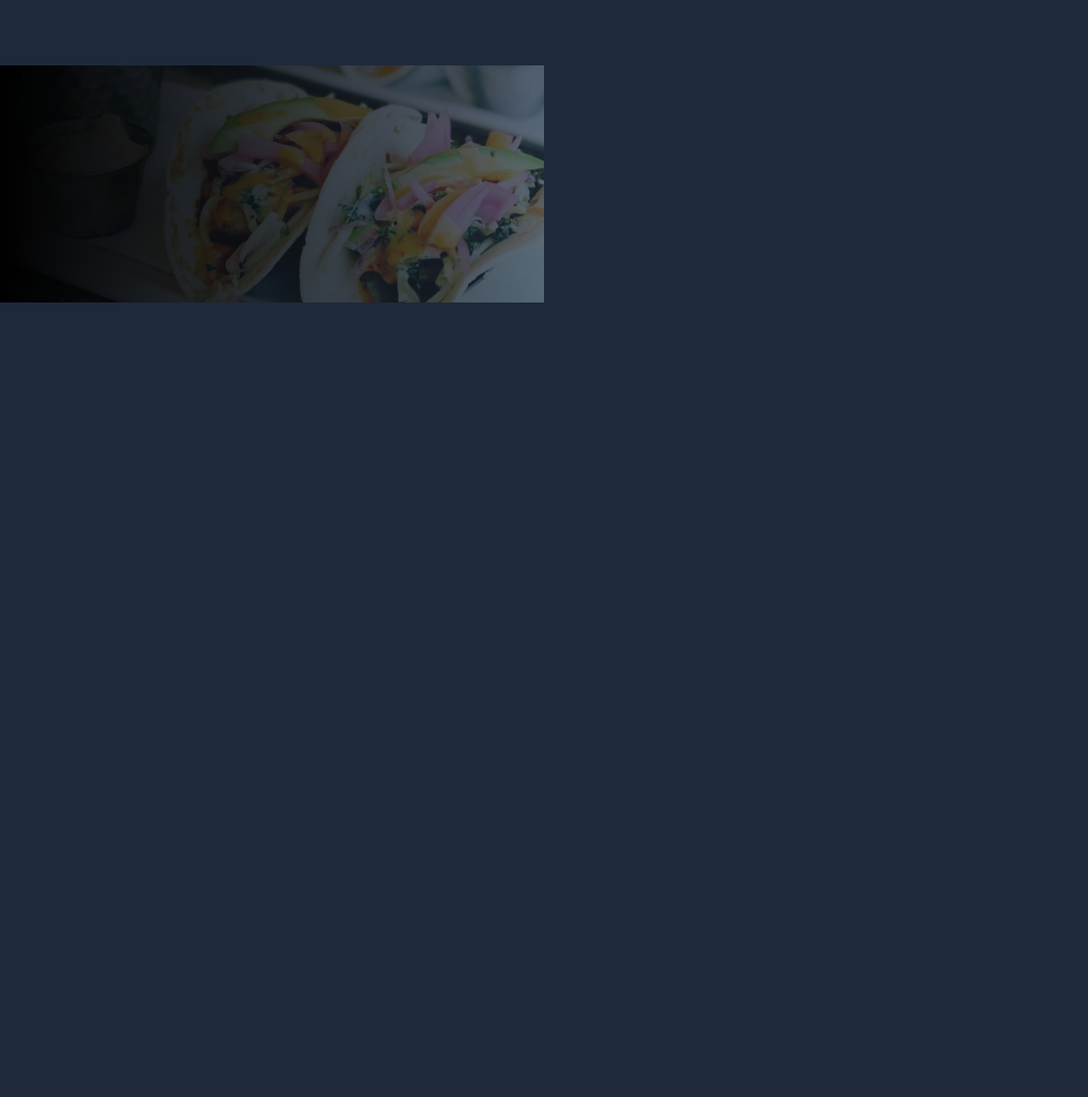
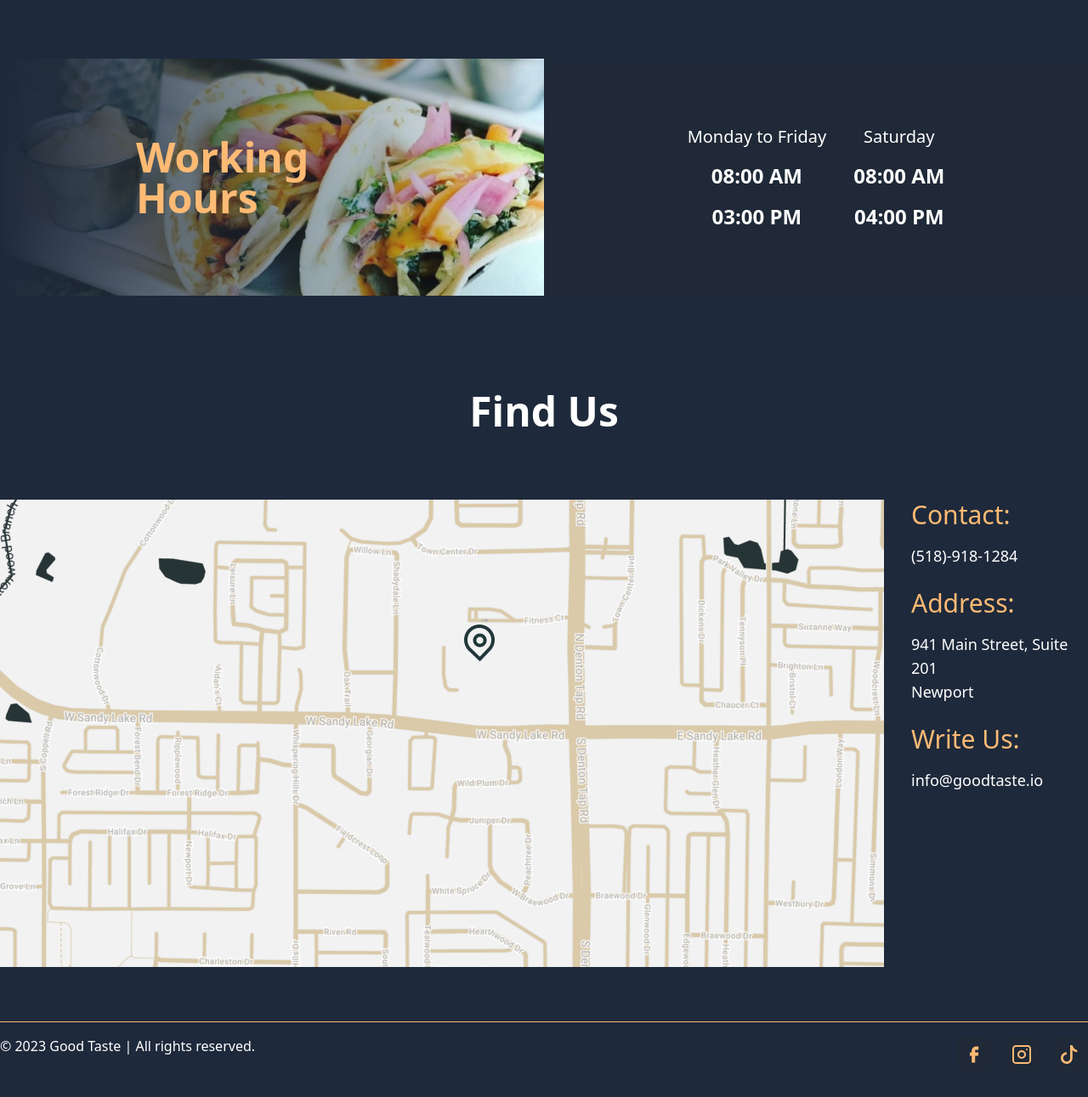
Before and after one commit to techup-group13/Amar-gr-13, a plain HTML site: page index.html in a window 1280 px wide. Shown: the part 2272-3563 px from the top of the page at 85% size. Before the commit the page ends 2628 px from the top, so only its background shows below. Drawn offline with nearby package versions, Linux system fonts and the light colour scheme.

Commit message:
today I finished my projekt

```diff
--- a/index.html
+++ b/index.html
@@ -25,8 +25,8 @@
       </p>
       <img src="./image.png" />
     </div>
-    <div class="flex mx-16 py-16">
-      <div class="w-1/2">
+    <div class="md:flex mx-16 py-16">
+      <div class="md:w-1/2">
         <p class="text-5xl text-white font-bold mb-6">How it started</p>
         <p class="text-white text-lg">
           Welcome to our restaurant in Michigan, where we serve up delicious
@@ -44,7 +44,7 @@
         </p>
       </div>
       <div class="w-1/2 ml-6">
-        <div class="grid grid-cols-2 gap-8">
+        <div class="grid md:grid-cols-2 gap-8">
           <div class="border-2 border-orange-300 p-4">
             <img src="./logo/icon1.svg" />
             <p class="text-lg text-white font-bold">Title</p>
@@ -92,20 +92,77 @@
       </div>
     </div>
 
-    <div class="border-2 border-orange-300 p-4 my-20 w-max mx-auto">
-      <p class="text-white">Get Directions</p>
+    <div class="border-2 border-orange-300 w-max my-20 mx-auto">
+      <p class="text-white py-3 px-4">Get Directions</p>
     </div>
-
-    <div class="flex">
+    <div class="flex items-center bg-gray-800">
       <div class="w-1/2 relative">
         <div
-          class="absolute top-0 z-10 w-full h-full bg-gradient-to-r from-black"
+          class="bg-gradient-to-r from-slate-800 absolute h-full w-full"
+        ></div>
+        <p
+          class="absolute text-5xl text-orange-300 font-bold top-1/2 left-1/2 -translate-x-1/2 -translate-y-1/2"
         >
-          dsa
+          Working Hours
+        </p>
+        <img src="working-houers.jpg" alt="working-houers" class="w-full" />
+      </div>
+      <div class="w-1/2">
+        <div class="flex items-center justify-center text-white space-x-8">
+          <div class="text-center space-y-4">
+            <p class="text-xl">Monday to Friday</p>
+            <p class="font-bold text-2xl">08:00 AM</p>
+            <p class="font-bold text-2xl">03:00 PM</p>
+          </div>
+          <div class="text-center space-y-4">
+            <p class="text-xl">Saturday</p>
+            <p class="font-bold text-2xl">08:00 AM</p>
+            <p class="font-bold text-2xl">04:00 PM</p>
+          </div>
         </div>
-        <img src="sandwich.png" class="opacity-30 w-full" />
       </div>
-      <div></div>
+    </div>
+    <div class="text-white text-center text-5xl font-bold mt-28 mb-20">
+      Find Us
+    </div>
+    <div class="flex space-x-8">
+      <img src="image.map.jpg" alt="" />
+      <div class="space-y-6">
+        <div class="space-y-4">
+          <p class="text-orange-300 text-3xl">Contact:</p>
+          <p class="text-lg text-white">(518)-918-1284</p>
+        </div>
+        <div class="space-y-4">
+          <p class="text-orange-300 text-3xl">Address:</p>
+          <p class="text-lg text-white">
+            941 Main Street, Suite 201 <br />
+            Newport
+          </p>
+        </div>
+        <div class="space-y-4">
+          <p class="text-orange-300 text-3xl">Write Us:</p>
+          <p class="text-lg text-white">info@goodtaste.io</p>
+        </div>
+      </div>
+    </div>
+    <div class="container mx-auto">
+      <div class="my-16">
+        <div class="h-px w-full bg-orange-300"></div>
+        <div class="flex justify-between pt-4">
+          <p class="text-white">© 2023 Good Taste | All rights reserved.</p>
+          <div class="flex space-x-3">
+            <a href="https://www.facebook.com/">
+              <img src="./logo/facebook.svg" alt="facebook" />
+            </a>
+            <a href="https://www.instagram.com/">
+              <img src="./logo/instagram.svg" alt="instagram" />
+            </a>
+            <a href="https://www.tiktok.com/">
+              <img src="./logo/tiktok.svg" alt="tiktok" />
+            </a>
+          </div>
+        </div>
+      </div>
     </div>
   </body>
 </html>
```
Also changed, not shown: image.map.jpg (added), logo/facebook.svg (added), logo/instagram.svg (added), logo/tiktok.svg (added), working-houers.jpg (added).
